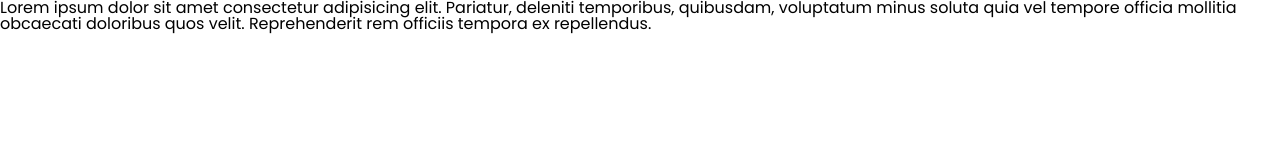
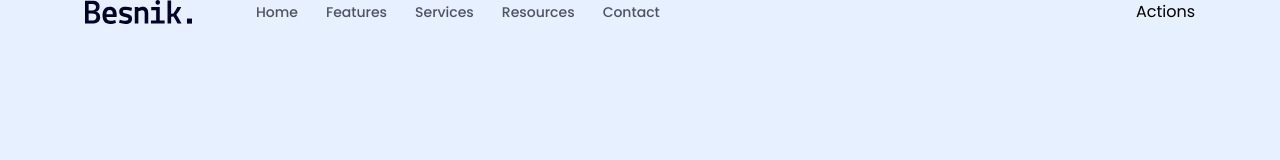
Before and after one commit to khanhpn/frontend_design, a plain HTML site: page index.html in a window 1280 px wide. Drawn offline with Linux system fonts and the light colour scheme.

Commit message:
fix menu

```diff
--- a/assets/css/style.css
+++ b/assets/css/style.css
@@ -8,5 +8,42 @@ html {
 
 body {
   font-size: 1.6rem;
-  font-family: "Poppins";
+  font-family: "Poppins", sans-serif;
 }
+
+/* Common */
+a {
+  text-decoration: none;
+}
+.content {
+  width: 1110px;
+  margin-left: auto;
+  margin-right: auto;
+}
+
+/* Header */
+.header {
+  background: #e6f0ff;
+  height: 100vh;
+}
+
+.navbar {
+  display: flex;
+  align-items: center;
+}
+
+.navbar ul {
+  display: flex;
+  margin-left: 50px;
+}
+
+.navbar .actions {
+  margin-left: auto;
+}
+
+.navbar ul a {
+  font-size: 1.4rem;
+  font-weight: 500;
+  color: #4f5361;
+  padding: 8px 14px;
+}
--- a/index.html
+++ b/index.html
@@ -1,19 +1,35 @@
 <!DOCTYPE html>
 <html lang="en">
+  <head>
+    <meta charset="UTF-8" />
+    <meta name="viewport" content="width=device-width, initial-scale=1.0" />
+    <title>F8 project 01</title>
+    <link rel="stylesheet" href="./assets/css/reset.css" />
+    <link rel="stylesheet" href="./assets/css/style.css" />
+    <link rel="stylesheet" href="./assets/fonts/stylesheet.css" />
+  </head>
 
-<head>
-  <meta charset="UTF-8">
-  <meta name="viewport" content="width=device-width, initial-scale=1.0">
-  <title>F8 project 01</title>
-  <link rel="stylesheet" href="./assets/css/reset.css">
-  <link rel="stylesheet" href="./assets/css/style.css">
-  <link rel="stylesheet" href="./assets/fonts/stylesheet.css">
-</head>
-
-<body>
-  Lorem ipsum dolor sit amet consectetur adipisicing elit. Pariatur, deleniti temporibus, quibusdam, voluptatum minus
-  soluta quia vel tempore officia mollitia obcaecati doloribus quos velit. Reprehenderit rem officiis tempora ex
-  repellendus.
-</body>
-
+  <body>
+    <main>
+      <!-- Header -->
+      <header class="header">
+        <div class="content">
+          <nav class="navbar">
+            <!-- Logo -->
+            <img src="./assets/img/Logo.svg" alt="Besnik." srcset="" />
+            <!-- Navigation -->
+            <ul>
+              <li><a href="#!">Home</a></li>
+              <li><a href="#!">Features</a></li>
+              <li><a href="#!">Services</a></li>
+              <li><a href="#!">Resources</a></li>
+              <li><a href="#!">Contact</a></li>
+            </ul>
+            <!-- Action -->
+            <div class="actions">Actions</div>
+          </nav>
+        </div>
+      </header>
+    </main>
+  </body>
 </html>
```
Also changed, not shown: assets/img/Logo.svg (added), 2 other files.
